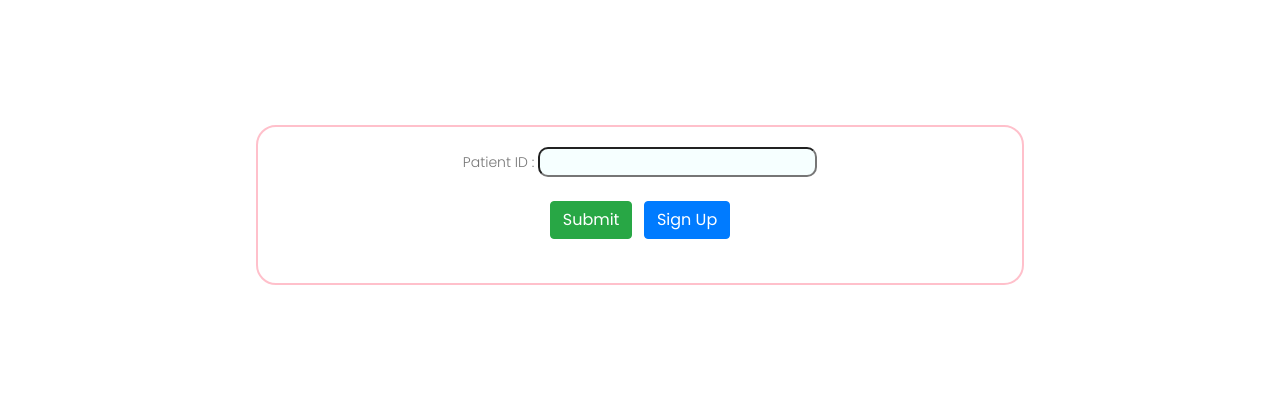
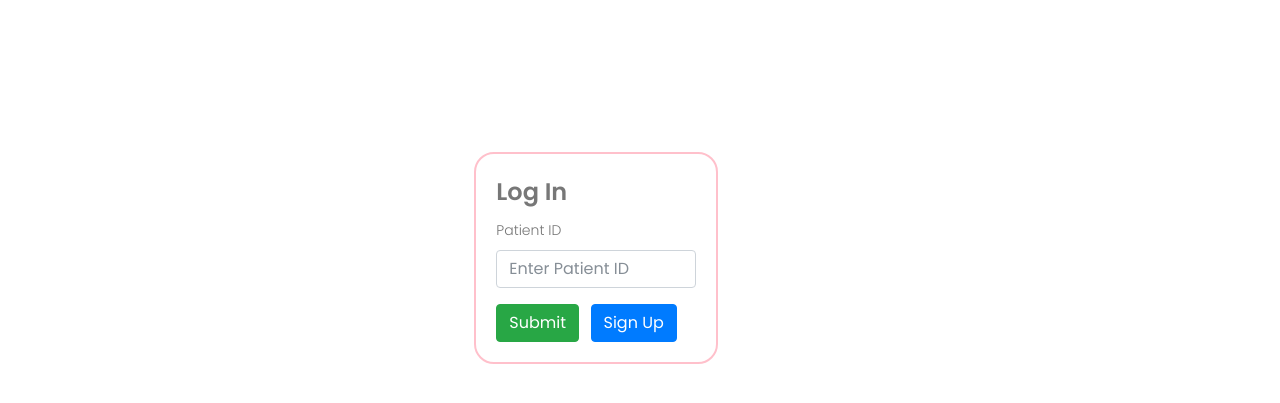
Before and after one commit to muskankhedia/Revolutionize_Medicare, a website: page ui/index.html at #!/login in a window 1280 px wide. Shown: the part 47-450 px from the top of the page. Drawn offline with nearby package versions, Linux system fonts and the light colour scheme.

Commit message:
improve login form

```diff
--- a/ui/html_components/login.html
+++ b/ui/html_components/login.html
@@ -1,12 +1,21 @@
-<div class="" style="margin-top: 10%;text-align: center;">
-    <form action="" style="border:2px solid pink;padding: 20px;margin-left: 20%;margin-right: 20%;
-    border-radius: 20px;" name="loginForm" data-ng-submit="checkLogin(loginForm.$valid)" >
-        Patient ID : <input type="number" style="background-color: #F6FFFF;border-radius: 10px;text-align: center;"
-            ng-model="patientid" required
-        /><br/><br/>
+<br>
+<div class="row" class="">
+    <div class="col-md-4 col-md-offset-4" style="margin-left:30%; margin-top:10% ">
+        <div class="panel panel-primary" style="border:2px solid pink;padding: 20px;margin-left: 20%;margin-right: 20%;
+    border-radius: 20px;">
+            <div class="panel-heading">
+                <h3 class="panel-title">Log In</h3>
+            </div>
+            <div class="panel-body">
+                <form action="" name="loginForm" data-ng-submit="checkLogin(loginForm.$valid)">
+                    <div class="form-group">
+                        <label for="patientid">Patient ID</label>
+                        <input type="number" class="form-control" name="patientid" ng-model="patientid" placeholder="Enter Patient ID" required>
+                    </div>
+
                     <button type="submit" class="btn btn-success" data-ng-click="handleLogin()" >Submit</button> &nbsp;
                     <a href="/?#!/signUp"><button type="button" class="btn btn-primary" >Sign Up</button></a>
-        <br/><br/>
+
                     <div data-ng-if="showLoader">
                         <div class="loader"></div>
                         <img src="../loader.gif" alt="" style="height:100px;margin-left: 3%;margin-top: 10px;">
@@ -14,3 +23,6 @@
                     {{wrongpass}}
                 </form>
             </div>
+        </div>
+    </div>
+</div>
```
Lines whose indentation alone changed are shown as unchanged.
